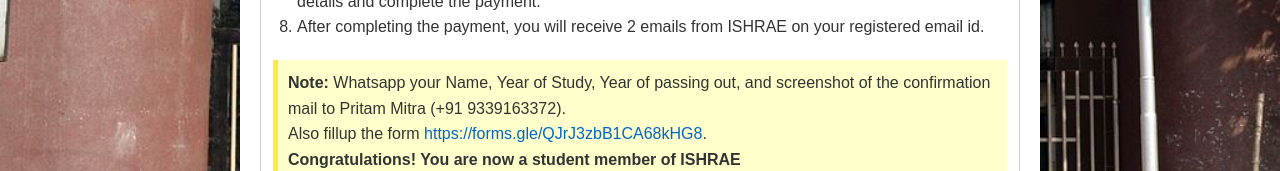
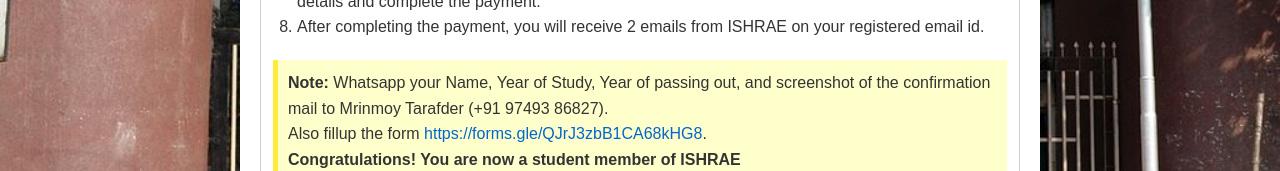
Before and after one commit to naby001/ishrae0.2, a plain HTML site: page ISHRAE/navbar/member.html in a window 1280 px wide. Shown: the part 624-795 px from the top of the page. Drawn offline with nearby package versions, Linux system fonts and the light colour scheme; files whose address does not match are found by name.

Commit message:
pritam to mrinmoy

```diff
--- a/ISHRAE/navbar/member.html
+++ b/ISHRAE/navbar/member.html
@@ -327,7 +327,7 @@
                 <li>After completing the payment, you will receive 2 emails from ISHRAE on your registered email id.</li>
             </ol>
             <div class="note">
-                <p><strong>Note:</strong> Whatsapp your Name, Year of Study, Year of passing out, and screenshot of the confirmation mail to Pritam Mitra (+91 9339163372).</p>
+                <p><strong>Note:</strong> Whatsapp your Name, Year of Study, Year of passing out, and screenshot of the confirmation mail to Mrinmoy Tarafder  (+91 97493 86827).</p>
                 <p>Also fillup the form <a href="https://forms.gle/QJrJ3zbB1CA68kHG8" target="_blank">https://forms.gle/QJrJ3zbB1CA68kHG8</a>.</p>
                 <p><strong>Congratulations! You are now a student member of ISHRAE</strong></p>
             </div>
```
